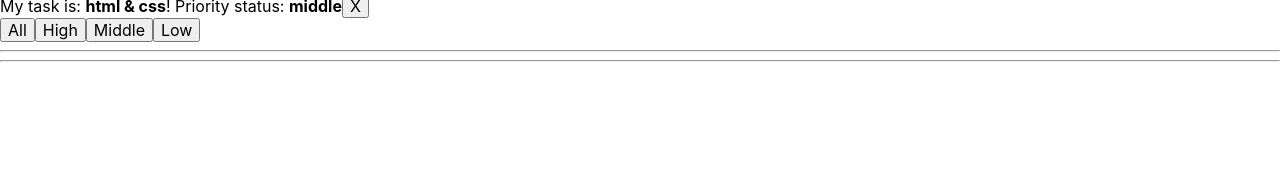
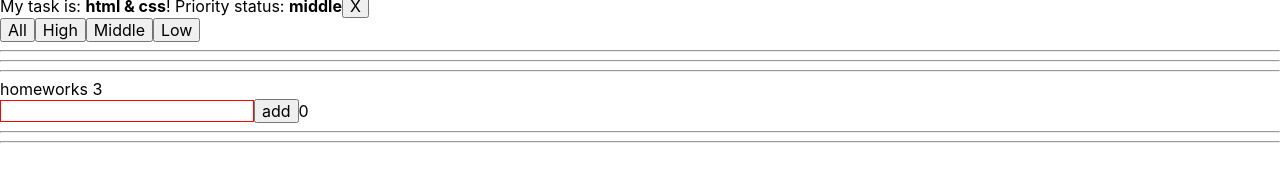
Before and after one commit to Lityuk/IT-incubator, a React (Create React App) app in the folder ignat-dz/: page / in a window 1280 px wide. Shown: the part 366-548 px from the top of the page. Built offline with nearby package versions, Linux system fonts and the light colour scheme.

Commit message:
install uuid for DZ3

```diff
--- a/ignat-dz/package.json
+++ b/ignat-dz/package.json
@@ -10,10 +10,12 @@
     "@types/node": "^12.0.0",
     "@types/react": "^17.0.0",
     "@types/react-dom": "^17.0.0",
+    "@types/uuid": "^8.3.3",
     "react": "^17.0.2",
     "react-dom": "^17.0.2",
     "react-scripts": "4.0.3",
     "typescript": "^4.1.2",
+    "uuid": "^8.3.2",
     "web-vitals": "^1.0.1"
   },
   "scripts": {
--- a/ignat-dz/src/p1-main/m1-ui/u1-app/App.tsx
+++ b/ignat-dz/src/p1-main/m1-ui/u1-app/App.tsx
@@ -2,6 +2,7 @@ import React from 'react'
 import s from './App.module.css'
 import HW1 from '../../../p2-homeworks/h1/HW1'
 import HW2 from '../../../p2-homeworks/h2/HW2'
+import HW3 from "../../../p2-homeworks/h3/HW3";
 
 
 
@@ -11,7 +12,7 @@ function App() {
             <div>react homeworks:</div>
             <HW1/>
             <HW2/>
-            {/*<HW3/>*/}
+            <HW3/>
             {/*<HW4/>*/}
             {/*<HW5/>*/}
 
--- a/ignat-dz/src/p2-homeworks/h3/GreetingContainer.tsx
+++ b/ignat-dz/src/p2-homeworks/h3/GreetingContainer.tsx
@@ -2,7 +2,7 @@ import React, {useState} from 'react'
 import Greeting from './Greeting'
 
 type GreetingContainerPropsType = {
-    users: any // need to fix any
+    users: string // need to fix any
     addUserCallback: any // need to fix any
 }
 
```
Also changed, not shown: 1 other file (tests, documents, lock files or other folders).
